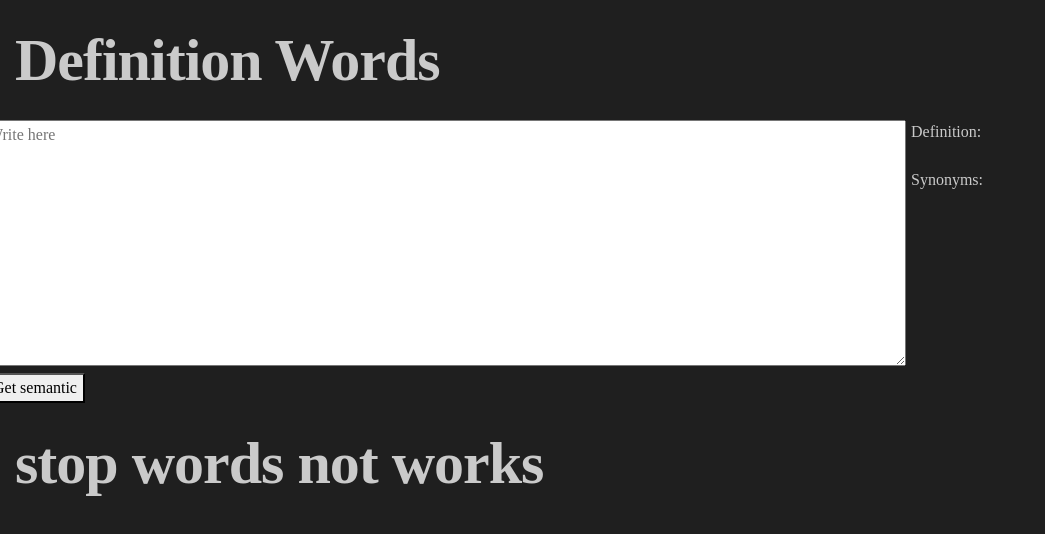
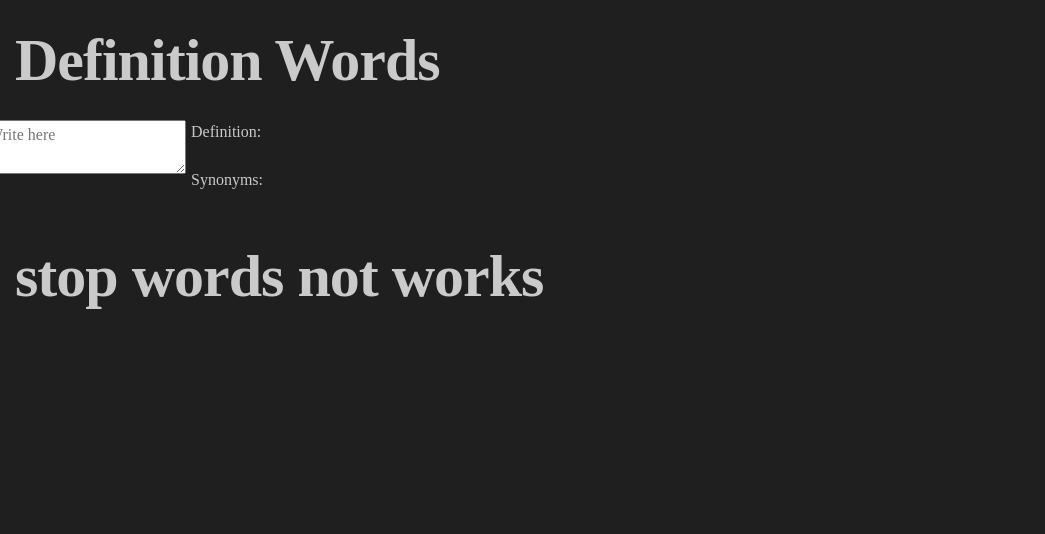
Before and after one commit to nahueldebellis/DefinitionNext, a Next.js app: page / in a window 1280 px wide. Shown: the top 534 px of the page, without its empty margins (0-1045 px from the left). Built offline with nearby package versions, Linux system fonts and the light colour scheme; a web font is replaced by a local one.

Commit message:
quit link sintatic

```diff
--- a/pages/index.js
+++ b/pages/index.js
@@ -26,7 +26,7 @@ function App() {
 
 	function sintaticAnalisis(){
 		const txt = document.getElementById('text');
-		fetch('http://localhost:5000/semantic/', {
+		fetch('http://localhost:5000', {
 			method: 'POST',
 			body: txt.value,
 		}).then(res => res.json().then(data => setTags(data['tags']) ));
@@ -37,8 +37,7 @@ function App() {
       		<Header/>
 			<div className="row">
 				<div className='left'>
-					<textarea value={textValue} onChange={ text => recomendation(text.target.value) } rows="10" cols="100" id='text' placeholder="Write here"/><br/>
-					<button onClick={sintaticAnalisis}>Get semantic</button>
+					<textarea value={textValue} onChange={ text => recomendation(text.target.value) } id='text' placeholder="Write here"/><br/>
 				</div>
 				<Recomendation definition={definition} synonyms={synonymList} />
 			</div>
```
Also changed, not shown: 1 other file (tests, documents, lock files or other folders).
